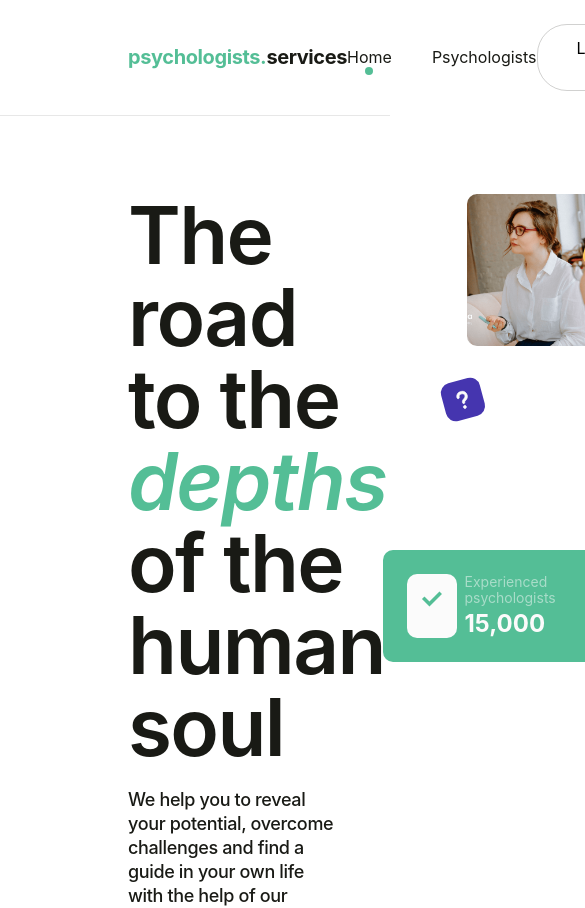
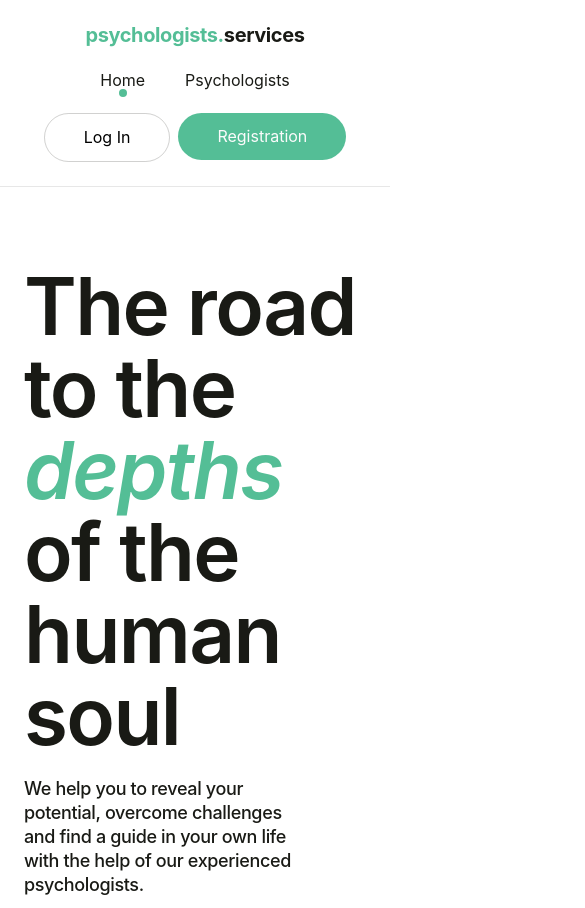
Before and after one commit to serhiyserhiychuk/PsychoServices, a React (Vite) app: page / in a window 390 px wide. Shown: the top 908 px of the page, 585 px wide, since content can reach past the window. Built offline with nearby package versions, Linux system fonts and the light colour scheme; no server answers.

Commit message:
correction

```diff
--- a/src/components/AppointmentModal/AppointmentModal.module.css
+++ b/src/components/AppointmentModal/AppointmentModal.module.css
@@ -146,3 +146,15 @@
   top: -16px;
   left: 0px;
 }
+@media (max-width: 767px) {
+  .inputdiv {
+    flex-direction: column;
+    gap: 16px;
+  }
+  .smallinput {
+    max-width: 100%;
+  }
+  .btn {
+    padding: 16px;
+  }
+}
--- a/src/components/LogInModal/LogInModal.module.css
+++ b/src/components/LogInModal/LogInModal.module.css
@@ -91,3 +91,8 @@
   stroke: #191a15;
   fill: transparent;
 }
+@media (max-width: 767px) {
+  .btn {
+    padding: 24px;
+  }
+}
--- a/src/components/Navigation/Navigation.module.css
+++ b/src/components/Navigation/Navigation.module.css
@@ -1,5 +1,5 @@
 .navdiv {
-  padding: 24px 128px;
+  padding: 24px 24px;
   display: flex;
   align-items: center;
   justify-content: space-between;
@@ -88,3 +88,16 @@
 .name {
   font-weight: 500;
 }
+@media (min-width: 1440px) {
+  .navdiv {
+    padding-left: 128px;
+    padding-right: 128px;
+  }
+}
+@media (max-width: 767px) {
+  .navdiv {
+    display: flex;
+    flex-direction: column;
+    gap: 24px;
+  }
+}
--- a/src/components/PsychologistCard/PsychologistCard.module.css
+++ b/src/components/PsychologistCard/PsychologistCard.module.css
@@ -197,3 +197,11 @@
 .appbtn:focus {
   background-color: #36a379;
 }
+@media (max-width: 767px) {
+  .carddiv {
+    flex-direction: column;
+  }
+  .imgdiv {
+    max-width: fit-content;
+  }
+}
--- a/src/components/RegisterModal/RegisterModal.module.css
+++ b/src/components/RegisterModal/RegisterModal.module.css
@@ -91,3 +91,8 @@
   stroke: #191a15;
   fill: transparent;
 }
+@media (max-width: 767px) {
+  .btn {
+    padding: 24px;
+  }
+}
--- a/src/firebaseConfig.js
+++ b/src/firebaseConfig.js
@@ -3,17 +3,15 @@ import { getDatabase } from "firebase/database";
 import { getAuth } from "firebase/auth";
 
 const firebaseConfig = {
-  apiKey: process.env.REACT_APP_API_KEY,
-  authDomain: process.env.REACT_APP_AUTH_DOMAIN,
-  projectId: process.env.REACT_APP_PROJECT_ID,
-  storageBucket: process.env.REACT_APP_STORAGE_BUCKET,
-  messagingSenderId: process.env.REACT_APP_MESSAGING_SENDER_ID,
-  appId: process.env.REACT_APP_APP_ID,
-  measurementId: process.env.REACT_APP_MEASUREMENT_ID,
-  databaseURL: process.env.REACT_APP_DATABASE_URL,
+  apiKey: "AIzaSyBh2sV-xoKDVfLKcFBr1703AvG_pqp9K9U",
+  authDomain: "psychoservices-2425f.firebaseapp.com",
+  projectId: "psychoservices-2425f",
+  storageBucket: "psychoservices-2425f.appspot.com",
+  messagingSenderId: "456372329674",
+  appId: "1:456372329674:web:3afcdba80e031d1d192833",
+  measurementId: "G-938XFZBCLS",
+  databaseURL: "https://psychoservices-2425f-default-rtdb.firebaseio.com",
 };
-
-console.log(process.env);
 
 const app = initializeApp(firebaseConfig);
 const database = getDatabase(app);
--- a/src/pages/FavoritesPage/FavoritesPage.module.css
+++ b/src/pages/FavoritesPage/FavoritesPage.module.css
@@ -2,7 +2,7 @@
   display: flex;
   flex-direction: column;
   gap: 64px;
-  padding: 64px 128px;
+  padding: 64px 24px;
   background-color: #f4f4f4;
   width: 100%;
   height: 100%;
@@ -22,3 +22,9 @@
   flex-direction: column;
   gap: 32px;
 }
+@media (min-width: 1440px) {
+  .div {
+    padding-left: 128px;
+    padding-right: 128px;
+  }
+}
--- a/src/pages/HomePage/HomePage.module.css
+++ b/src/pages/HomePage/HomePage.module.css
@@ -2,7 +2,7 @@
   width: 100%;
   display: grid;
   grid-template-columns: 1fr min(464px, 100%);
-  padding: 78px 128px;
+  padding: 78px 24px;
   column-gap: 80px;
 }
 .div {
@@ -111,3 +111,19 @@
   font-size: 24px;
   font-weight: 700;
 }
+@media (min-width: 1440px) {
+  .maindiv {
+    padding-left: 128px;
+    padding-right: 128px;
+  }
+}
+@media (max-width: 767px) {
+  .maindiv {
+    display: flex;
+    flex-direction: column;
+    gap: 24px;
+  }
+  .checkdiv {
+    top: 240px;
+  }
+}
--- a/src/pages/PsychologistsPage/PsychologistsPage.module.css
+++ b/src/pages/PsychologistsPage/PsychologistsPage.module.css
@@ -2,7 +2,7 @@
   display: flex;
   flex-direction: column;
   gap: 64px;
-  padding: 64px 128px;
+  padding: 64px 24px;
   background-color: #f4f4f4;
   width: 100%;
   height: 100%;
@@ -26,3 +26,9 @@
 .btn:focus {
   background-color: #36a379;
 }
+@media (min-width: 1440px) {
+  .div {
+    padding-left: 128px;
+    padding-right: 128px;
+  }
+}
```
Also changed, not shown: 1 other file (tests, documents, lock files or other folders).
